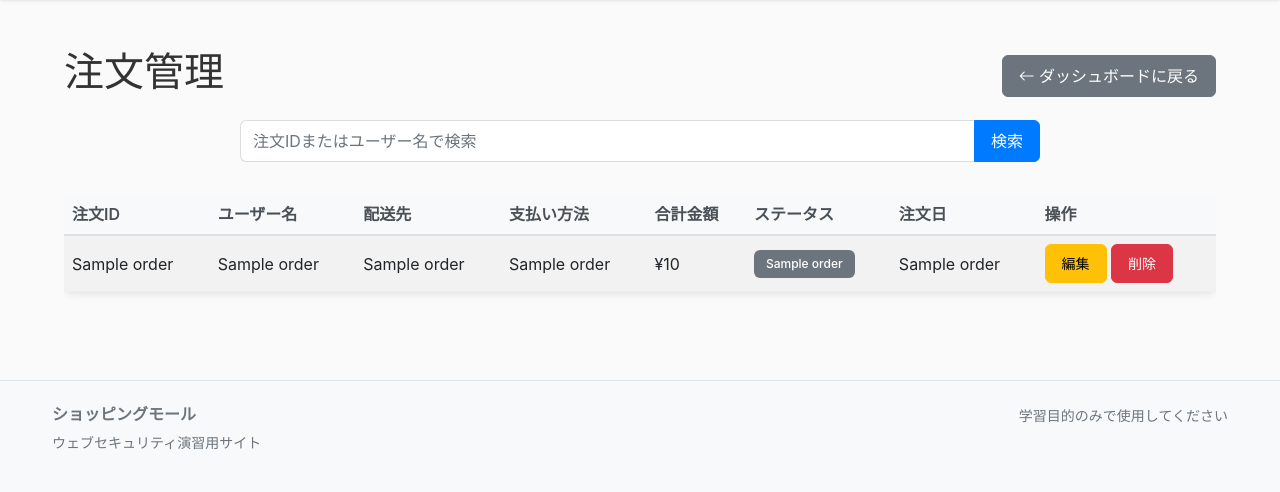
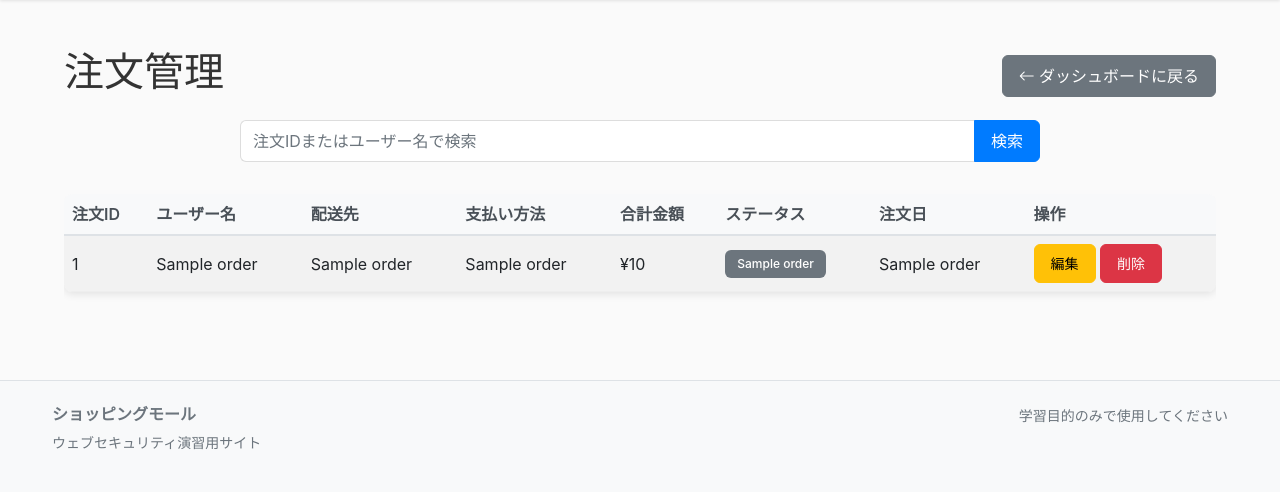
Before and after one commit to tmakxss/vulnerable-shopping-mall2, a Flask app: template app/templates/admin/orders.html in a window 1280 px wide. Shown: the part 63-555 px from the top of the page. Run offline with Flask 3, Linux system fonts and the light colour scheme; the template is opened without the code that fills it: most values are stand-ins (such as "Sample title", 1, 10 or a date in 2020); some libraries are stand-ins or nearby versions.

Commit message:
Fix orders display: correct array indices for proper column order

```diff
--- a/app/templates/admin/orders.html
+++ b/app/templates/admin/orders.html
@@ -43,27 +43,27 @@ content %}
         <tbody>
                   {% for order in orders %}
         <tr>
+          <td>{{ order[0] }}</td>
           <td>{{ order[1] }}</td>
-          <td>{{ order[8] }}</td>
+          <td>{{ order[2] }}</td>
           <td>{{ order[3] }}</td>
-          <td>{{ order[4] }}</td>
-          <td>¥{{ "{:,}".format(order[5]|int) }}</td>
+          <td>¥{{ "{:,}".format(order[4]|int) }}</td>
           <td>
             <span
-              class="badge {% if order[6] == 'pending' %}bg-warning text-dark{% elif order[6] == 'shipped' %}bg-primary{% elif order[6] == 'delivered' %}bg-success{% elif order[6] == 'cancelled' %}bg-danger{% else %}bg-secondary{% endif %}"
+              class="badge {% if order[5] == 'pending' %}bg-warning text-dark{% elif order[5] == 'shipped' %}bg-primary{% elif order[5] == 'delivered' %}bg-success{% elif order[5] == 'cancelled' %}bg-danger{% else %}bg-secondary{% endif %}"
             >
-              {% if order[6] == 'pending' %}処理中{% elif order[6] == 'shipped' %}発送済み{% elif order[6] == 'delivered' %}配達済み{% elif order[6] == 'cancelled' %}キャンセル{% else %}{{ order[6] }}{% endif %}
+              {% if order[5] == 'pending' %}処理中{% elif order[5] == 'shipped' %}発送済み{% elif order[5] == 'delivered' %}配達済み{% elif order[5] == 'cancelled' %}キャンセル{% else %}{{ order[5] }}{% endif %}
             </span>
           </td>
-          <td>{{ order[7] }}</td>
+          <td>{{ order[6] }}</td>
           <td>
             <a
-              href="/admin/orders/edit/{{ order[1] }}"
+              href="/admin/orders/edit/{{ order[0] }}"
               class="btn btn-warning btn-sm"
               >編集</a
             >
             <a
-              href="/admin/orders/delete/{{ order[1] }}"
+              href="/admin/orders/delete/{{ order[0] }}"
               class="btn btn-danger btn-sm"
               onclick="return confirm('本当にこの注文を削除しますか？')"
               >削除</a
```
